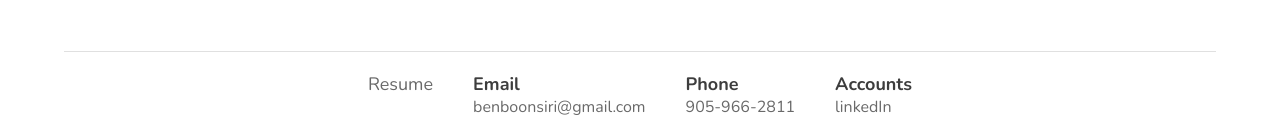
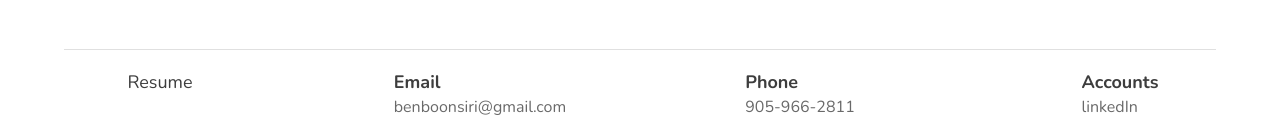
Before and after one commit to BenBoonsiri/benboonsiri.github.io, a React (Create React App) app in the folder ben-boonsiri-personal-site/: page / in a window 1280 px wide. Shown: the part 657-797 px from the top of the page. Built offline with nearby package versions, Linux system fonts and the light colour scheme.

Commit message:
styling and aligning bottom row elements

```diff
--- a/ben-boonsiri-personal-site/src/App.css
+++ b/ben-boonsiri-personal-site/src/App.css
@@ -58,10 +58,6 @@ p {
   font-size: 24px;
 }
 
-b {
-  color: #3d3d3d;
-}
-
 .bottom-bar {
   margin-bottom: 25px;
   /* text-align: center; */
@@ -75,13 +71,16 @@ b {
   margin: 0 20px;
   display: flex;
   flex-direction: column;
-  align-items: start;
-  color: #696969;
+  align-items: center;
+  text-align: left;
+  color: #3d3d3d;
+  flex: 1;
   font-size: 18px;
 }
 
 .bottom-bar-element-content {
-  margin-top: 0px;
+  color: #696969;
+  margin-top: 2px;
   font-size: 16px;
 }
 
--- a/ben-boonsiri-personal-site/src/App.js
+++ b/ben-boonsiri-personal-site/src/App.js
@@ -48,31 +48,29 @@ function App() {
       </div>
       <div className='bottom-bar'>
         <div className='bottom-bar-element'>
+          <div className='bottom-bar-element-item'>
             Resume
           </div>
+        </div>
         <div className='bottom-bar-element'>
+          <div className='bottom-bar-element-item'>
             <b>Email</b>
             <div className='bottom-bar-element-content'>benboonsiri@gmail.com</div>
           </div>
+        </div>
         <div className='bottom-bar-element'>
+          <div className="bottom-bar-element-item">
             <b>Phone</b>
             <div className='bottom-bar-element-content'>905-966-2811</div>
           </div>
+        </div>
         <div className='bottom-bar-element'>
+          <div className='bottom-bar-element-item'>
             <b>Accounts</b>
             <div className='bottom-bar-element-content'>linkedIn</div>
           </div>
+        </div>
         {/* resume, email - benboonsiri@gmail.com, phone - 905-966-2811, Accounts - linkedIn GitHub */}
-
-        {/* <Button variant="text" color="primary" style={{ marginRight: '20px', textTransform: 'none', fontSize: '18px', fontFamily: 'Nunito'}}>
-            About
-        </Button>
-        <Button variant="text" color="primary" style={{ marginRight: '20px', textTransform: 'none' , fontSize: '18px', fontFamily: 'Nunito'}}>
-            Photos
-        </Button>
-        <Button variant="text" color="primary" style={{ marginRight: '20px', textTransform: 'none', fontSize: '18px', fontFamily: 'Nunito' }}>
-            Projects
-        </Button> */}
       </div>
     </div>
   );
```
Lines whose indentation alone changed are shown as unchanged.
